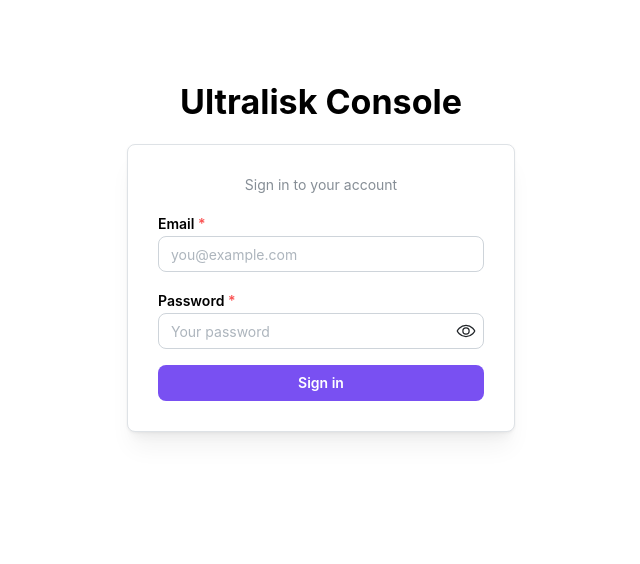
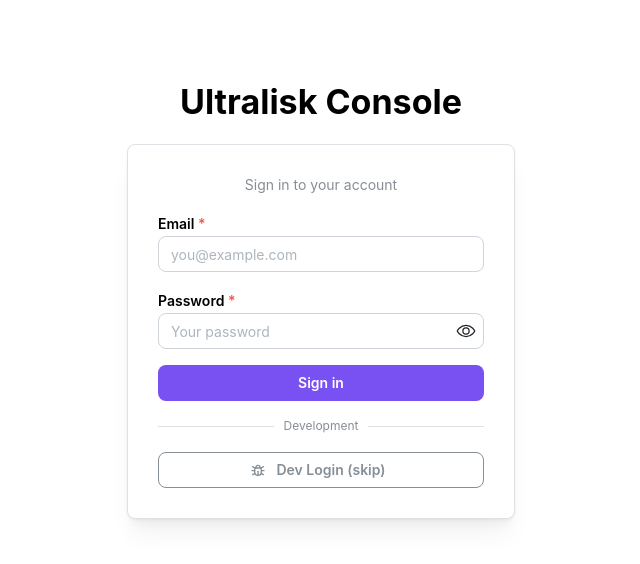
Before and after one commit to 0xnicholas/Ultralisk, a React (Vite) app in the folder packages/console-ui/: page /login in a window 1280 px wide. Shown: the top 564 px of the page, without its empty margins (319-959 px from the left). Built offline with nearby package versions, Linux system fonts and the light colour scheme.

Commit message:
feat: add invoice download buttons to Billing page

```diff
--- a/packages/console-ui/src/components/billing/InvoicesTable.tsx
+++ b/packages/console-ui/src/components/billing/InvoicesTable.tsx
@@ -1,6 +1,7 @@
-import { Paper, Text, Table, Badge } from '@mantine/core';
+import { Paper, Text, Table, Badge, ActionIcon, Tooltip } from '@mantine/core';
 import { useBilling } from '@/hooks/useBilling';
 import { formatCurrency } from '@/utils/format';
+import { IconDownload } from '@tabler/icons-react';
 
 export function InvoicesTable() {
   const { data: billing } = useBilling();
@@ -19,6 +20,7 @@ export function InvoicesTable() {
             <Table.Th>Amount</Table.Th>
             <Table.Th>Status</Table.Th>
             <Table.Th>Issued</Table.Th>
+            <Table.Th></Table.Th>
           </Table.Tr>
         </Table.Thead>
         <Table.Tbody>
@@ -42,6 +44,13 @@ export function InvoicesTable() {
                 </Badge>
               </Table.Td>
               <Table.Td>{new Date(inv.issued_at).toLocaleDateString()}</Table.Td>
+              <Table.Td>
+                <Tooltip label="Download invoice">
+                  <ActionIcon variant="subtle" size="sm" component="a" href={inv.download_url} target="_blank">
+                    <IconDownload size={14} />
+                  </ActionIcon>
+                </Tooltip>
+              </Table.Td>
             </Table.Tr>
           ))}
         </Table.Tbody>
--- a/packages/console-ui/src/components/dashboard/DeveloperQuickstart.tsx
+++ b/packages/console-ui/src/components/dashboard/DeveloperQuickstart.tsx
@@ -54,7 +54,7 @@ export function DeveloperQuickstart() {
           onChange={setTab as (v: string) => void}
         />
       </Group>
-      <Paper withBorder p="sm" bg="var(--mantine-color-dark-8)" style={{ position: 'relative' }}>
+      <Paper withBorder p="sm" style={{ position: 'relative' }}>
         <CopyButton value={SNIPPETS[tab]} timeout={2000}>
           {({ copied, copy }) => (
             <ActionIcon
@@ -67,7 +67,7 @@ export function DeveloperQuickstart() {
             </ActionIcon>
           )}
         </CopyButton>
-        <Code block style={{ background: 'transparent' }}>
+        <Code block>
           {SNIPPETS[tab]}
         </Code>
       </Paper>
--- a/packages/console-ui/src/pages/auth/LoginPage.tsx
+++ b/packages/console-ui/src/pages/auth/LoginPage.tsx
@@ -1,7 +1,7 @@
 import { useState } from 'react';
 import { useNavigate } from 'react-router-dom';
-import { Container, Paper, Title, TextInput, PasswordInput, Button, Text, Stack, Alert } from '@mantine/core';
-import { IconAlertCircle } from '@tabler/icons-react';
+import { Container, Paper, Title, TextInput, PasswordInput, Button, Text, Stack, Alert, Divider } from '@mantine/core';
+import { IconAlertCircle, IconBug } from '@tabler/icons-react';
 import { useAuth } from '@/stores/AuthContext';
 
 export function LoginPage() {
@@ -57,6 +57,30 @@ export function LoginPage() {
             <Button type="submit" fullWidth loading={loading}>
               Sign in
             </Button>
+
+            <Divider label="Development" labelPosition="center" />
+
+            <Button
+              variant="outline"
+              color="gray"
+              fullWidth
+              loading={loading}
+              leftSection={<IconBug size={16} />}
+              onClick={async () => {
+                setError('');
+                setLoading(true);
+                try {
+                  await login('dev@ultralisk.com', 'dev-password');
+                  navigate('/dashboard', { replace: true });
+                } catch (err) {
+                  setError(err instanceof Error ? err.message : 'Login failed');
+                } finally {
+                  setLoading(false);
+                }
+              }}
+            >
+              Dev Login (skip)
+            </Button>
           </Stack>
         </form>
       </Paper>
```
